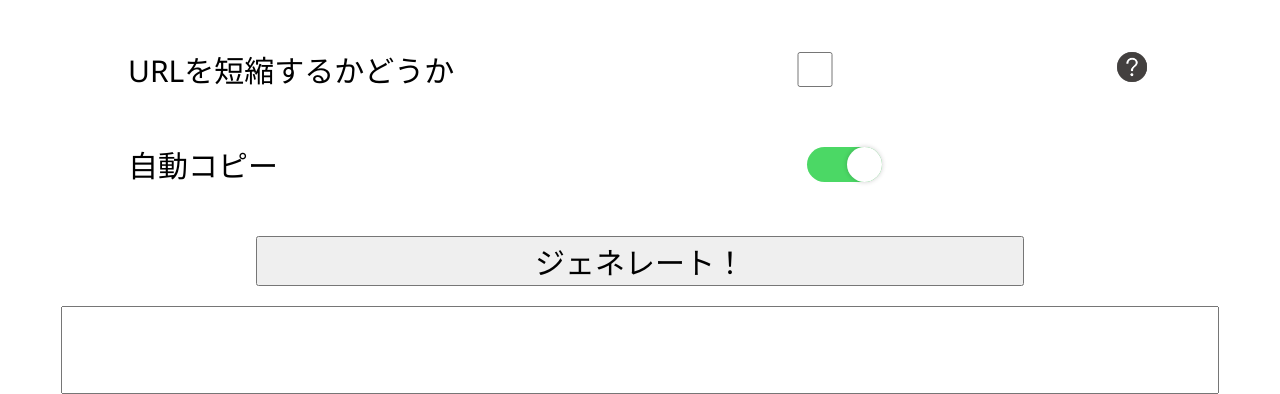
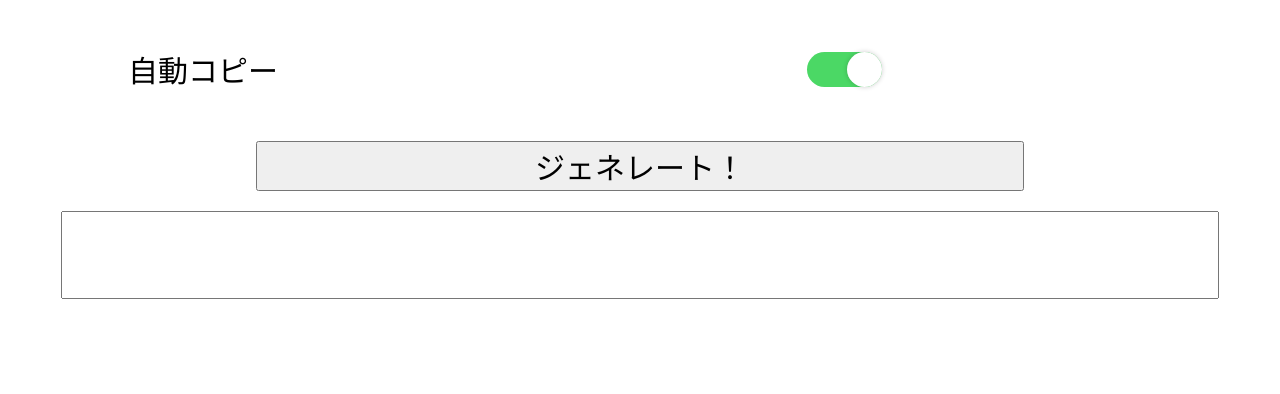
Before and after one commit to TORO-Server/marumasign-cmd-generator, a plain HTML site: page index.html in a window 1280 px wide. Shown: the part 658-1052 px from the top of the page. After the commit the page ends 957 px from the top, so only its background shows below. Drawn offline with Linux system fonts and the light colour scheme.

Commit message:
30文字以上のURLの場合は自動でURLが短縮されるように変更

```diff
--- a/index.html
+++ b/index.html
@@ -60,12 +60,6 @@
             </div>
             <div class="box">
                 <label>
-                    <p class="form">URLを短縮するかどうか</p><input class="form" type="checkbox" id="toShortURL">
-                    <a onclick="shorturlmsg()"><img src="question.png"></a>
-                </label>
-            </div>
-            <div class="box">
-                <label>
                     <p class="form">自動コピー</p>
                     <div class="toggle_button">
                         <input id="autocopy" class="toggle_input" type='checkbox' checked="checked">
--- a/script.js
+++ b/script.js
@@ -9,8 +9,8 @@ async function gencmd() {
     // HTMLから 画像アドレス を取得
     let address = document.getElementById("address").value;
 
-    // もし URLを短縮するかどうか のチェックボックスにチェックが入っているたら
-    if (document.getElementById("toShortURL").checked) {
+    // もし URL の長さが 30 より大きい場合
+    if (address.length > 30) {
         // 短縮URL を取得して address に代入する
         address = await getShortURL(address);
     }
```
